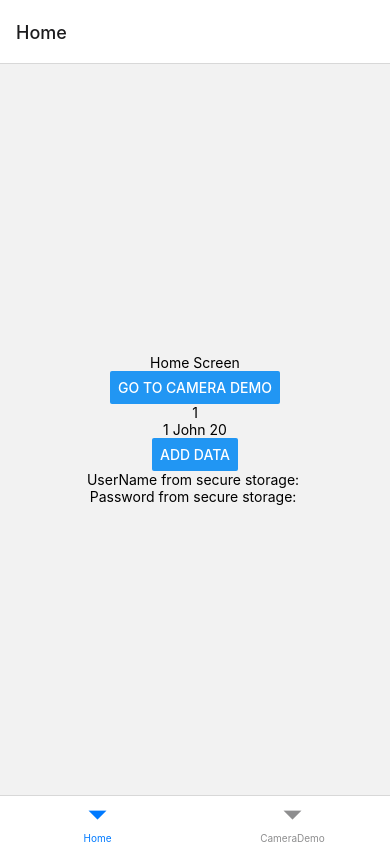
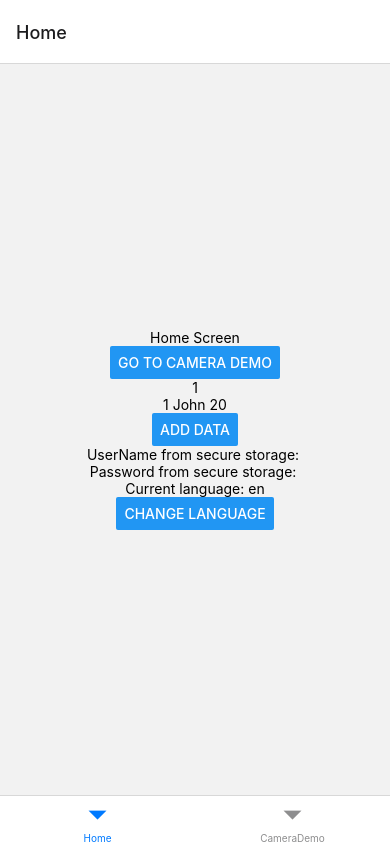
Before and after one commit to ZhenQian-keystone/rn_74_camera_demo, a React Native app: screen /Home in a window 390 px wide. Built offline with nearby package versions, Linux system fonts and the light colour scheme.

Commit message:
feat: add i18n intergate and config that

```diff
--- a/package.json
+++ b/package.json
@@ -19,7 +19,10 @@
     "@react-navigation/stack": "^6.4.1",
     "expo": "^51.0.0",
     "expo-secure-store": "~13.0.2",
+    "i18next": "^23.12.3",
     "react": "18.2.0",
+    "react-async-hook": "^4.0.0",
+    "react-i18next": "^15.0.1",
     "react-native": "0.74.5",
     "react-native-gesture-handler": "^2.18.1",
     "react-native-safe-area-context": "^4.10.8",
--- a/src/features/connect/CameraDemoScreen.tsx
+++ b/src/features/connect/CameraDemoScreen.tsx
@@ -1,16 +1,18 @@
 /* eslint-disable react-native/no-inline-styles */
 /* eslint-disable react/react-in-jsx-scope */
-import {Button, Text, View} from 'react-native';
+import { Button, Text, View } from 'react-native';
 import CameraTestView from '../../components/CameraTestView';
-import {useNavigation} from '@react-navigation/native';
-import {useAppStorage} from '../../storage/AppStorageProvider';
+import { useNavigation } from '@react-navigation/native';
+import { useAppStorage } from '../../storage/AppStorageProvider';
+import { useTranslation } from 'react-i18next';
 
 function CameraDemoScreen() {
     const navigation = useNavigation();
-  const {data, storeUserName, storePassword,getUserName,getPassword,userName,password} = useAppStorage();
+    const { t } = useTranslation();
+    const { data, storeUserName, storePassword, getUserName, getPassword, userName, password } = useAppStorage();
     return (
         <View>
-      <Text>Camera Demo Screen</Text>
+            <Text> {t('cameraDemoScreen.title')}</Text>
             <View
                 style={{
                     height: 300,
@@ -30,9 +32,9 @@ function CameraDemoScreen() {
 
             {/* store userName to secure storage */}
 
-      <Button title="Store User Name" onPress={() => storeUserName('John'+Math.random())} />
-      <Button title ="Store Password" onPress={() => storePassword('Password'+Math.random())} />
-      <Button title="Get User Name" onPress={()=>getUserName()} />
+            <Button title="Store User Name" onPress={() => storeUserName('John' + Math.random())} />
+            <Button title="Store Password" onPress={() => storePassword('Password' + Math.random())} />
+            <Button title="Get User Name" onPress={() => getUserName()} />
             <Button title="Get Password" onPress={() => getPassword()} />
 
             {/* show userName and password */}
--- a/src/features/home/HomeScreen.tsx
+++ b/src/features/home/HomeScreen.tsx
@@ -1,14 +1,18 @@
 /* eslint-disable react/react-in-jsx-scope */
-import {useNavigation} from '@react-navigation/native';
-import {Button, Text, View} from 'react-native';
-import {useAppStorage} from '../../storage/AppStorageProvider';
-import {useState} from 'react';
+import { useNavigation } from '@react-navigation/native';
+import { Button, Text, View } from 'react-native';
+import { useAppStorage } from '../../storage/AppStorageProvider';
+import { useState } from 'react';
+import { useTranslation } from 'react-i18next';
+import { useLanguageStorage } from '../../storage/LanguageProvider';
+
 
 function HomeScreen() {
     const navigation = useNavigation();
-  const {data, addData, userName, password} = useAppStorage();
-
+    const { data, addData, userName, password } = useAppStorage();
+    const { t } = useTranslation();
     const [id, setId] = useState(3);
+    const { language, changeLanguage } = useLanguageStorage();
     const clickAddData = () => {
         setId(id + 1);
         addData({
@@ -20,11 +24,11 @@ function HomeScreen() {
 
     return (
         // eslint-disable-next-line react-native/no-inline-styles
-    <View style={{flex: 1, alignItems: 'center', justifyContent: 'center'}}>
+        <View style={{ flex: 1, alignItems: 'center', justifyContent: 'center' }}>
             <Text>Home Screen</Text>
             {/* button to navigate to camera demo screen */}
             <Button
-        title="Go to Camera Demo"
+                title={t('home.goToCameraDemo')}
                 onPress={() => navigation.navigate('CameraDemo' as never)}
             />
             {/* use context */}
@@ -35,11 +39,19 @@ function HomeScreen() {
                     {item.id} {item.name} {item.age}
                 </Text>
             ))}
-      <Button title="Add Data" onPress={clickAddData} />
+            <Button title={t('home.addData')} onPress={clickAddData} />
 
             {/* show userName and password */}
             <Text>UserName from secure storage: {userName}</Text>
             <Text>Password from secure storage: {password}</Text>
+
+            {/* current language */}
+            <Text>Current language: {language}</Text>
+            {/* change language */}
+            <Button title={t('home.changeLanguage')} onPress={() => {
+                language === 'zh' ? changeLanguage('en') : changeLanguage('zh')
+            }}
+            />
         </View>
     );
 }
--- /dev/null
+++ b/src/locales/en.ts
@@ -0,0 +1,10 @@
+export default {
+    home : {
+      goToCameraDemo: 'Go to Camera Demo',
+      addData: 'Add Data',
+      changeLanguage: 'Change Language'
+    },
+    cameraDemoScreen: {
+        title: 'Camera Demo Screen'
+    },
+  };
--- /dev/null
+++ b/src/locales/zh.ts
@@ -0,0 +1,10 @@
+export default {
+  home : {
+    goToCameraDemo: '去相机演示',
+    addData: '添加数据',
+    changeLanguage: '切换语言'
+  },
+  cameraDemoScreen: {
+    title: '相机演示'
+  },
+};
--- /dev/null
+++ b/src/storage/LanguageProvider.tsx
@@ -0,0 +1,20 @@
+
+import { createContext, useContext } from 'react';
+import {useLanguage} from '../utils/i18n';
+
+const initialLanguageState = {
+    language: 'en',
+    changeLanguage: async () => undefined
+}
+
+
+const LanguageContext = createContext<ReturnType<typeof useLanguage>>(initialLanguageState);
+
+const LanguageProvider = ({children}: {children: React.ReactNode}) => {
+    const language = useLanguage();
+    return <LanguageContext.Provider value={language}>{children}</LanguageContext.Provider>
+}
+
+export const useLanguageStorage = () => useContext(LanguageContext)
+
+export default LanguageProvider;
--- /dev/null
+++ b/src/utils/i18n.tsx
@@ -0,0 +1,55 @@
+import i18n from "i18next";
+import { initReactI18next } from "react-i18next";
+import en from "../locales/en";
+import zh from "../locales/zh";
+import { useCallback, useState } from "react";
+import AsyncStorage from "@react-native-async-storage/async-storage";
+import { useAsync } from "react-async-hook";
+
+
+const defaultLanguage = "en";
+
+i18n
+    .use(initReactI18next) // passes i18n down to react-i18next
+    .init({
+        compatibilityJSON: 'v3',
+        resources: {
+            en: { translation: en },
+            zh: { translation: zh }
+        },
+        lng: defaultLanguage, // if you're using a language detector, do not define the lng option
+        fallbackLng: defaultLanguage, // default language when change language failed
+
+        interpolation: {
+            escapeValue: false // react already safes from xss => https://www.i18next.com/translation-function/interpolation#unescape
+        }
+    });
+
+
+// use language hook
+export const useLanguage = () => {
+    const [language, setLanguage] = useState("en");
+
+    useAsync(async () => {
+        await initLanguage()
+    }, [])
+
+    const changeLanguage = useCallback(async (l: string) => {
+        // save language to async storage
+        setLanguage(l)
+        await AsyncStorage.setItem('language', l)
+        await i18n.changeLanguage(l)
+    }, [])
+
+    const initLanguage = useCallback(async () => {
+        const l = await AsyncStorage.getItem('language')
+        if (l) {
+            await changeLanguage(l)
+        }
+        setLanguage(l || defaultLanguage)
+    }, [changeLanguage])
+
+    return { language, changeLanguage }
+}
+
+export default i18n;
```
Also changed, not shown: index.js (+7 -4 lines), .eslintrc.js, 2 other files (tests, documents, lock files or other folders). Lines whose indentation alone changed are shown as unchanged.
